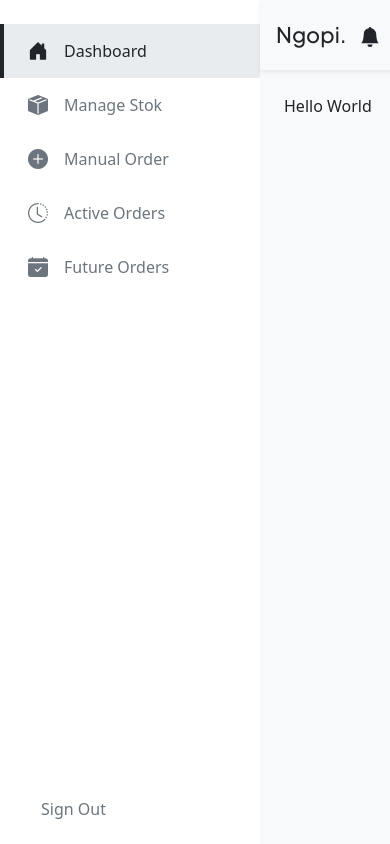
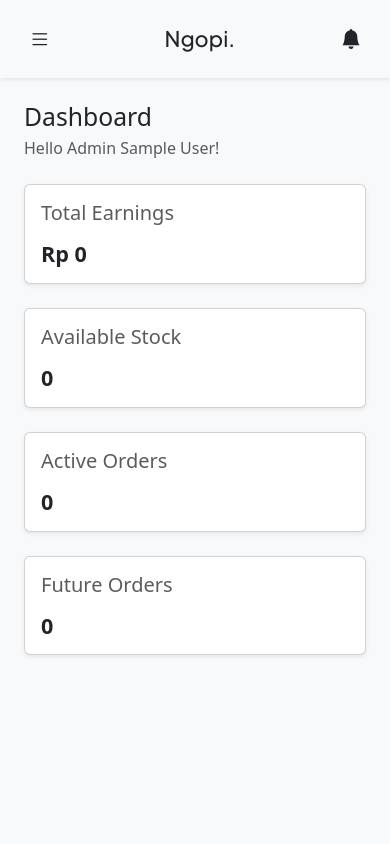
Before and after one commit to Retiortuk/Ngopi-Web, a React (Vite) app in the folder Ngopi-Frontend/: page /admin/dashboard in a window 390 px wide. Built offline with nearby package versions, Linux system fonts and the light colour scheme; no server answers; sample sign-in values are in the browser's storage; a web font is replaced by a local one.

Commit message:
feat: Fetch From Database For  Dashboard Page, Responsive Layout

```diff
--- a/Ngopi-Frontend/index.html
+++ b/Ngopi-Frontend/index.html
@@ -12,7 +12,6 @@
     <link rel="preconnect" href="https://fonts.googleapis.com">
     <link rel="preconnect" href="https://fonts.gstatic.com" crossorigin>
     <link href="https://fonts.googleapis.com/css2?family=Plus+Jakarta+Sans:ital,wght@0,200..800;1,200..800&display=swap" rel="stylesheet">
-    <link href="https://cdn.jsdelivr.net/npm/bootstrap@5.3.6/dist/css/bootstrap.min.css" rel="stylesheet" integrity="sha384-4Q6Gf2aSP4eDXB8Miphtr37CMZZQ5oXLH2yaXMJ2w8e2ZtHTl7GptT4jmndRuHDT" crossorigin="anonymous">
     <link rel="stylesheet" href="https://cdn.jsdelivr.net/npm/bootstrap-icons@1.11.3/font/bootstrap-icons.min.css">
     <script type="text/javascript"
       src="https://app.sandbox.midtrans.com/snap/snap.js"
@@ -22,5 +21,4 @@
     <div id="root"></div>
     <script type="module" src="/src/main.jsx"></script>
   </body>
-  <script src="https://cdn.jsdelivr.net/npm/bootstrap@5.3.3/dist/js/bootstrap.bundle.min.js"></script>
 </html>
--- a/Ngopi-Frontend/package.json
+++ b/Ngopi-Frontend/package.json
@@ -13,8 +13,10 @@
   "dependencies": {
     "@tailwindcss/vite": "^4.1.12",
     "axios": "^1.12.2",
+    "bootstrap": "^5.3.8",
     "midtrans-client": "^1.4.3",
     "react": "^19.1.1",
+    "react-bootstrap": "^2.10.10",
     "react-dom": "^19.1.1",
     "react-hot-toast": "^2.6.0",
     "react-router-dom": "^7.8.2",
--- a/Ngopi-Frontend/src/Pages/Admin/AdminDashboard.jsx
+++ b/Ngopi-Frontend/src/Pages/Admin/AdminDashboard.jsx
@@ -1,10 +1,85 @@
-import React from "react";
+import React, { useEffect, useState } from "react";
+import SummaryCard from "../../components/Admin/SummaryCard.jsx";
+import { useAuth } from "../../contexts/AuthContext.jsx";
+import { Link } from "react-router-dom";
+import apiClient from "../../api/axiosConfig.js";
+
 
 function AdminDashboard() {
+    const [summaryData, setSummaryData] = useState({
+        totalEarnings: 0,
+        totalProducts: 0,
+        activeOrders: [],
+        futureOrders: []
+    });
+    const [isLoading, setIsLoading] = useState(true)
+    const {user} = useAuth();
+
+    useEffect(()=> {
+        const fetchSummaryData = async()=> {
+            try {
+                const [summaryRes, activeOrdersRes, futureOrdersRes] = await Promise.all([
+                    apiClient.get('/orders/dashboard-info'),
+                    apiClient.get('/orders/active-orders'),
+                    apiClient.get('/orders/future-orders'),
+                ])
+                setSummaryData({
+                    totalEarnings: summaryRes.data.totalEarnings,
+                    totalProducts: summaryRes.data.totalProducts,
+                    activeOrders: activeOrdersRes.data,
+                    futureOrders: futureOrdersRes.data,
+                })
+                setIsLoading(false)
+            } catch(error) {
+                console.error("Failed To Fetch Summary Data:", error);
+                setIsLoading(false)
+            }
+        }
+        fetchSummaryData();
+    },[]);
+
     return(
-        <>
-            Hello World
-        </>
+        <div>
+            <h1 className="h2 mb-1">Dashboard</h1>
+            <p className="text-muted mb-4">Hello Admin {user.name}!</p>
+            <div className="row g-4">
+                <div className="col-md-6">
+
+                    <SummaryCard
+                        title="Total Earnings"
+                        value={`Rp ${new Intl.NumberFormat('id-ID').format(summaryData.totalEarnings)}`}
+                        isLoading={isLoading}
+                    />
+                </div>
+                <div className="col-md-6">
+                    <Link to='/admin/manage-stock' className="text-decoration-none">
+                        <SummaryCard
+                            title="Available Stock"
+                            value={summaryData.totalProducts}
+                            isLoading={isLoading}
+                        />
+                    </Link>
+                </div>
+                <div className="col-md-6">
+                    <Link to='/admin/active-orders' className="text-decoration-none">
+                        <SummaryCard
+                            title="Active Orders"
+                            value={summaryData.activeOrders.length}
+                            isLoading={isLoading}
+                        />
+                    </Link>
+                </div>
+                <div className="col-md-6">
+                    <Link to='/admin/future-orders' className="text-decoration-none">
+                        <SummaryCard
+                            title="Future Orders"
+                            value={summaryData.futureOrders.length}
+                            isLoading={isLoading}
+                        />
+                    </Link>
+                </div>
+            </div>
+        </div>
     )
 }
 
--- a/Ngopi-Frontend/src/components/Admin/AdminLayout.jsx
+++ b/Ngopi-Frontend/src/components/Admin/AdminLayout.jsx
@@ -1,19 +1,33 @@
 import React from "react";
 import { Outlet } from "react-router-dom";
+import { useState } from "react";
 import styles from './AdminLayout.module.css';
 import AdminSidebar from "./AdminSidebar";
 
 function AdminLayout() {
+    const [showSidebar, setShowSidebar] = useState(false);
+
+    const handleToggleSidebar = () => setShowSidebar(!showSidebar);
+    const handleCloseSidebar = () => setShowSidebar(false);
+
     return (
         <div className={styles.adminLayout}>
-            <AdminSidebar />
+            <AdminSidebar
+                show={showSidebar}
+                handleClose={handleCloseSidebar}
+            />
+
             <div className={styles.mainContent}>
                 <header className="bg-light shadow-sm p-3 d-flex justify-content-between align-items-center">
-                    <h2 className="h4 mb-0" style={{fontFamily: 'Plus Jakarta Sans, sans-serif'}}>Ngopi.</h2>
+
+                    <button className="btn d-lg-none" type="button" onClick={handleToggleSidebar}>
+                        <i className="bi bi-list fs-4"></i>
+                    </button>
+
+                    <h2 className="h4 mb-0 ms-2 ms-lg-0" style={{ fontFamily: 'Plus Jakarta Sans, sans-serif' }}>Ngopi.</h2>
+
                     <button className="btn btn-link text-dark">
-                        <svg xmlns="http://www.w3.org/2000/svg" width="20" height="20" fill="currentColor" className="bi bi-bell-fill" viewBox="0 0 16 16">
-                            <path d="M8 16a2 2 0 0 0 2-2H6a2 2 0 0 0 2 2m.995-14.901a1 1 0 1 0-1.99 0A5 5 0 0 0 3 6c0 1.098-.5 6-2 7h14c-1.5-1-2-5.902-2-7 0-2.42-1.72-4.44-4.005-4.901"/>
-                        </svg>
+                        <i className="bi bi-bell-fill fs-5"></i>
                     </button>
                 </header>
                 <main className="p-4">
--- a/Ngopi-Frontend/src/components/Admin/AdminSidebar.jsx
+++ b/Ngopi-Frontend/src/components/Admin/AdminSidebar.jsx
@@ -3,6 +3,7 @@ import { useAuth } from "../../contexts/AuthContext.jsx";
 import { useNavigate, NavLink } from "react-router-dom";
 import styles from './AdminSidebar.module.css';
 import toast from "react-hot-toast";
+import Offcanvas from 'react-bootstrap/Offcanvas';
 
 const navLinks = [
     { path: '/admin/dashboard', icon: 'bi-house-door-fill', label: 'Dashboard' },
@@ -12,25 +13,27 @@ const navLinks = [
     { path: '/admin/future-orders', icon: 'bi-calendar-check-fill', label: 'Future Orders' },
 ];
 
-function AdminSidebar() {
-    const {logout} = useAuth();
+const SidebarContent = ({ onLinkClick }) => {
+    const { logout } = useAuth();
     const navigate = useNavigate();
 
     const handleLogOut = () => {
+        if (onLinkClick) onLinkClick();
         logout();
-        toast.success('Sucessfully Logout');
-        navigate('/login')
+        toast.success('Berhasil logout');
+        navigate('/login');
     };
 
-    return(
-        <aside className={`bg-white shadow-sm d-flex flex-column ${styles.sidebar}`}>
-            <div className="py-4">
+    return (
+        <>
+            <div className="py-4 flex-grow-1">
                 <nav className="nav flex-column">
                     {navLinks.map((link) => (
                         <NavLink
                             key={link.path}
                             to={link.path}
-                            className={({ isActive })=> `nav-link d-flex align-items-center gap-3 ${styles.navLink} ${isActive ? styles.active : ''}`}
+                            onClick={onLinkClick}
+                            className={({ isActive })=> `d-flex text-decoration-none align-items-center gap-3 ${styles.navLink} ${isActive ? styles.active : ''}`}
                         >
                             <i className={`bi ${link.icon} fs-5`}></i>
                             <span>{link.label}</span>
@@ -38,13 +41,33 @@ function AdminSidebar() {
                     ))}
                 </nav>
             </div>
-            <div className="mt-auto p-3">
+            <div className="p-3">
                 <button onClick={handleLogOut} className={`btn w-100 ${styles.signOutButton}`}>
                     Sign Out
                 </button>
             </div>
-        </aside>
+        </>
+    );
+};
+
+function AdminSidebar({ show, handleClose }) {
+    return (
+        <>
+            <aside className={`bg-white shadow-sm d-none d-lg-flex flex-column ${styles.sidebar}`}>
+                <SidebarContent />
+            </aside>
+
+            <Offcanvas show={show} onHide={handleClose} className="d-lg-none">
+                <Offcanvas.Header closeButton>
+                    <Offcanvas.Title>Menu</Offcanvas.Title>
+                </Offcanvas.Header>
+                <Offcanvas.Body className="d-flex flex-column p-0">
+                    <SidebarContent onLinkClick={handleClose} />
+                </Offcanvas.Body>
+            </Offcanvas>
+        </>
     );
 }
 
+
 export default AdminSidebar;
--- a/Ngopi-Frontend/src/components/Admin/AdminSidebar.module.css
+++ b/Ngopi-Frontend/src/components/Admin/AdminSidebar.module.css
@@ -4,7 +4,7 @@
 }
 
 .navLink {
-    color: #6c757d; /* Warna abu-abu untuk link tidak aktif */
+    color: #6c757d;
     font-weight: 500;
     padding: 0.75rem 1.5rem;
     border-left: 4px solid transparent;
@@ -12,12 +12,12 @@
 }
 
 .navLink:hover {
-    color: #212529; /* Warna hitam saat di-hover */
+    color: #212529;
     background-color: #f8f9fa;
 }
 
 .navLink.active {
-    color: #212529; /* Warna hitam untuk link aktif */
+    color: #212529;
     background-color: #e9ecef;
     border-left: 4px solid #212529;
 }
@@ -25,10 +25,10 @@
 .signOutButton {
     color: #6c757d;
     text-align: left;
-    padding-left: 1.5rem;
+    padding: 0.75rem 1.5rem;
 }
 
 .signOutButton:hover {
-    color: #dc3545; /* Merah saat di-hover */
+    color: #dc3545;
     background-color: #f8f9fa;
 }
--- /dev/null
+++ b/Ngopi-Frontend/src/components/Admin/SummaryCard.jsx
@@ -0,0 +1,18 @@
+import React from "react";
+
+function SummaryCard({title, value, isLoading}) {
+    return (
+        <div className="card border-1 shadow-sm h-100">
+            <div className="card-body ">
+                <h5 className="card-title text-muted mb-3">{title}</h5>
+                {isLoading ? (
+                    <span className="placeholder col-6 fs-2"></span>
+                ): (
+                    <p className="card-text  h4 fw-bold">{value}</p>
+                )}
+            </div>
+        </div>
+    )
+};
+
+export default SummaryCard;
--- a/Ngopi-Frontend/src/main.jsx
+++ b/Ngopi-Frontend/src/main.jsx
@@ -4,6 +4,7 @@ import AppRouter from './routes/index.jsx'
 import { AuthProvider } from './contexts/AuthContext.jsx'
 import {Toaster} from 'react-hot-toast'
 import './index.css'
+import 'bootstrap/dist/css/bootstrap.min.css';
 
 ReactDOM.createRoot(document.getElementById('root')).render(
   <React.StrictMode>
```
Also changed, not shown: 1 other file (tests, documents, lock files or other folders).
